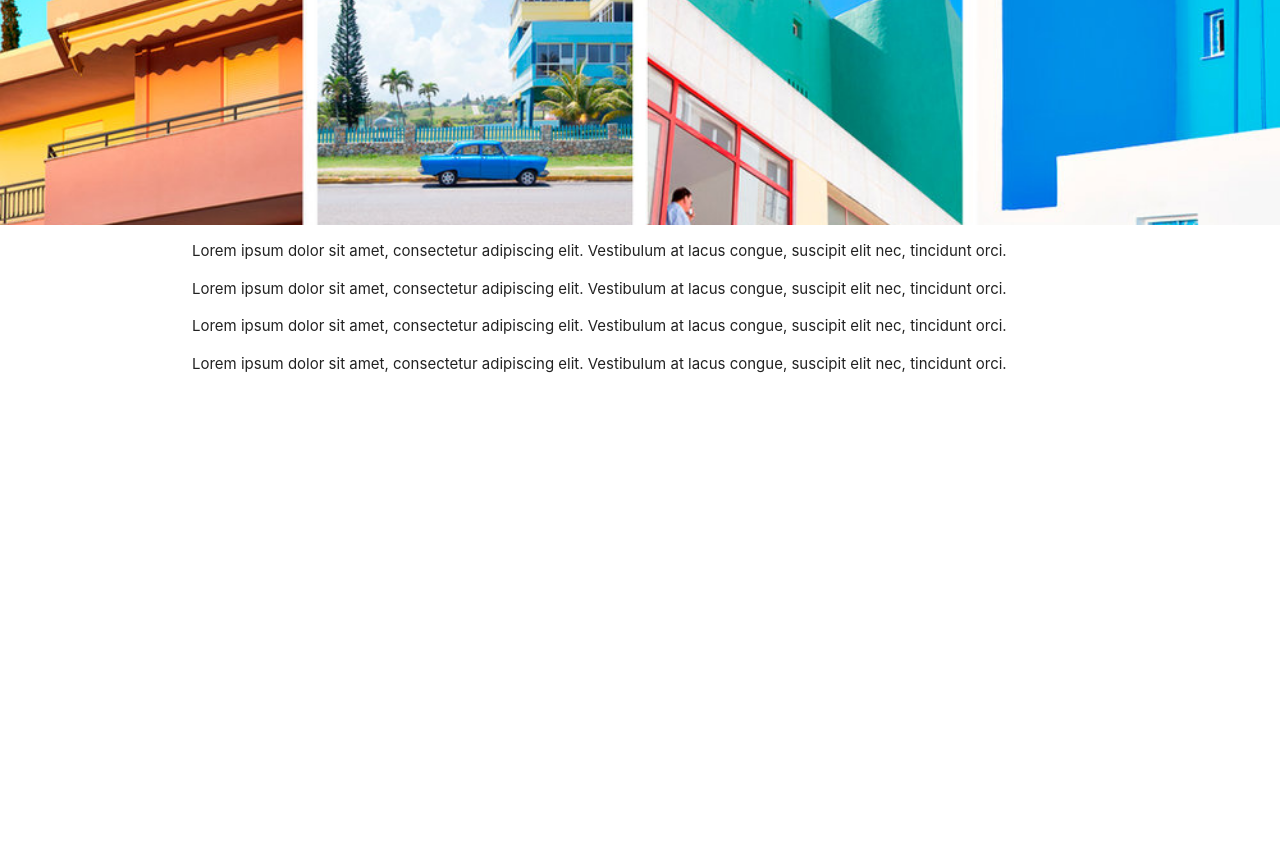
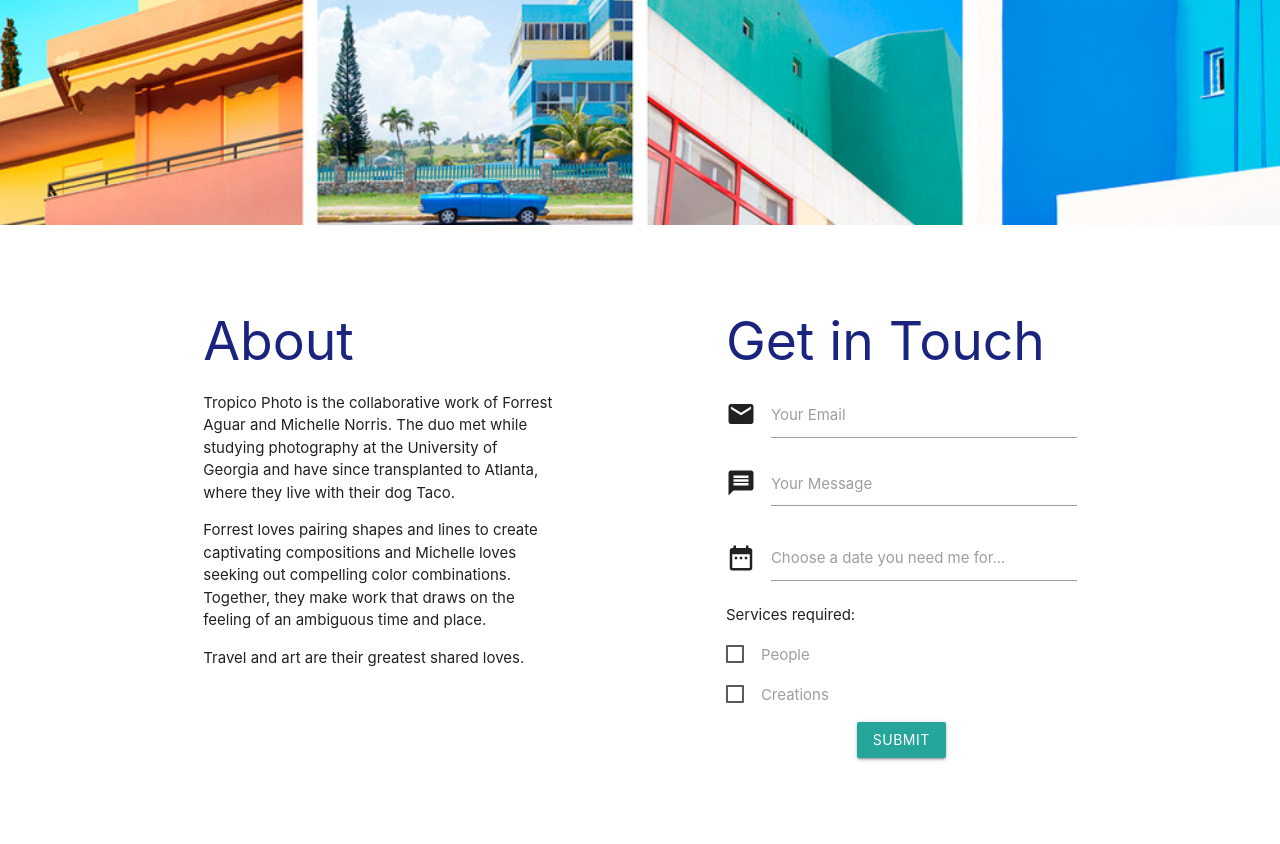
Before and after one commit to anorris57/tropicophoto, a plain HTML site: page index.html in a window 1280 px wide. Shown: the part 2934-3778 px from the top of the page. Before the commit the page ends 3324 px from the top, so only its background shows below. Drawn offline with nearby package versions, Linux system fonts and the light colour scheme.

Commit message:
completion of form

```diff
--- a/index.html
+++ b/index.html
@@ -158,12 +158,53 @@
     </div>
 
     <!-- contact form -->
-    <div class="container">
-      <p>Lorem ipsum dolor sit amet, consectetur adipiscing elit. Vestibulum at lacus congue, suscipit elit nec, tincidunt orci.</p>
-      <p>Lorem ipsum dolor sit amet, consectetur adipiscing elit. Vestibulum at lacus congue, suscipit elit nec, tincidunt orci.</p>
-      <p>Lorem ipsum dolor sit amet, consectetur adipiscing elit. Vestibulum at lacus congue, suscipit elit nec, tincidunt orci.</p>
-      <p>Lorem ipsum dolor sit amet, consectetur adipiscing elit. Vestibulum at lacus congue, suscipit elit nec, tincidunt orci.</p>
+  <section class="section container scrollspy" id="contact">
+    <div class="row">
+      <div class="col s12 l5">
+        <h2 class="indigo-text text-darken-4">About</h2>
+        <p>Tropico Photo is the collaborative work of Forrest Aguar and Michelle Norris. The duo met while studying photography at the University of Georgia and have since transplanted to Atlanta, where they live with their dog Taco.</p>
+        <p>Forrest loves pairing shapes and lines to create captivating compositions and Michelle loves seeking out compelling color combinations. Together, they make work that draws on the feeling of an ambiguous time and place.</p>
+        <p>Travel and art are their greatest shared loves.</p>
+      </div>
+      <div class="col s12 l5 offset-l2">
+        <h2 class="indigo-text text-darken-4">Get in Touch</h2>
+        <form>
+          <div class="input-field">
+            <i class="material-icons prefix">email</i>
+            <input type="email" id="email">
+            <label for="email">Your Email</label>
+          </div>
+          <div class="input-field">
+            <i class="material-icons prefix">message</i>
+            <textarea id="message" class="materialize-textarea" cols="20" rows="20"></textarea>
+            <label for="message">Your Message</label>
+          </div><div class="input-field">
+            <i class="material-icons prefix">date_range</i>
+            <input type="text" id="date" class="datepicker">
+            <label for="date">Choose a date you need me for...</label>
+          </div>
+          <div class="input-field">
+            <p>Services required:</p>
+            <p>
+              <label>
+                <input type="checkbox">
+                <span>People</span>
+              </label>
+            </p>
+            <p>
+              <label>
+                <input type="checkbox">
+                <span>Creations</span>
+              </label>
+            </p>
+          </div>
+          <div class="input-field center">
+            <button class="btn">Submit</button>
+          </div>
+        </form>
+      </div>
     </div>
+  </section>
 
     <!-- footer -->
 
@@ -181,6 +222,10 @@
       $('.materialboxed').materialbox();
       $('.parallax').parallax();
       $('.tabs').tabs();
+      $('.datepicker').datepicker({
+        disableWeekends: true,
+        yearRange: 1
+      });
       });
     </script>
   </body>
```
Also changed, not shown: 1 other file.
